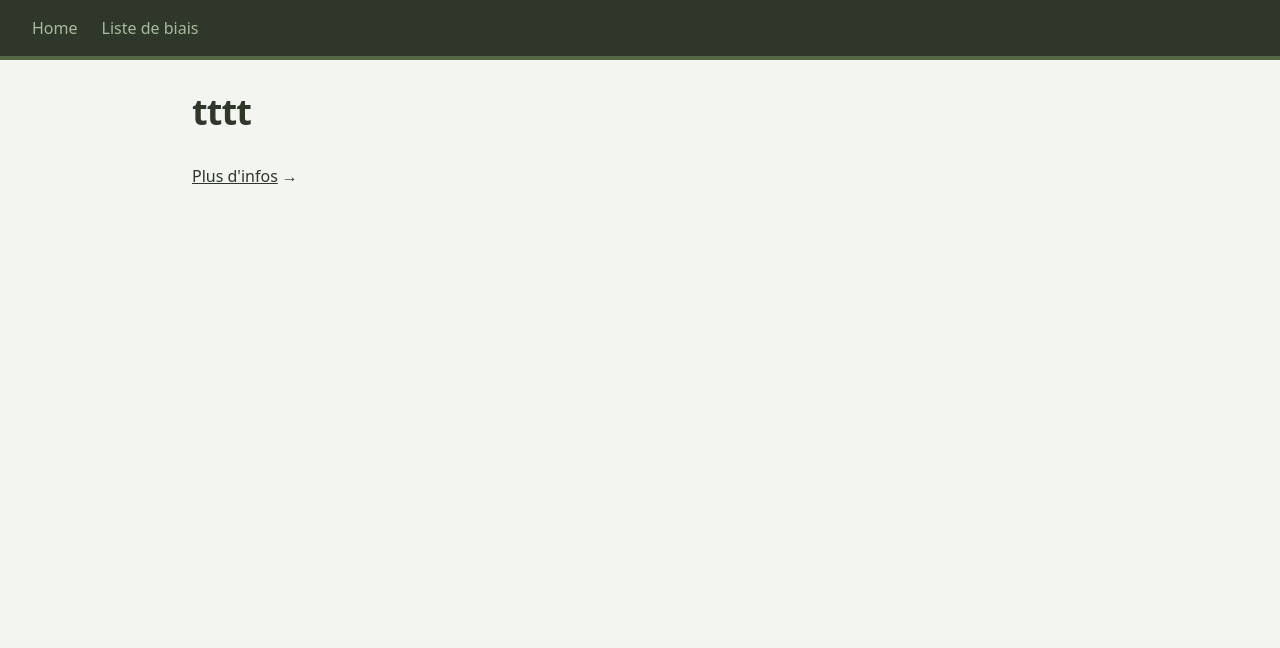
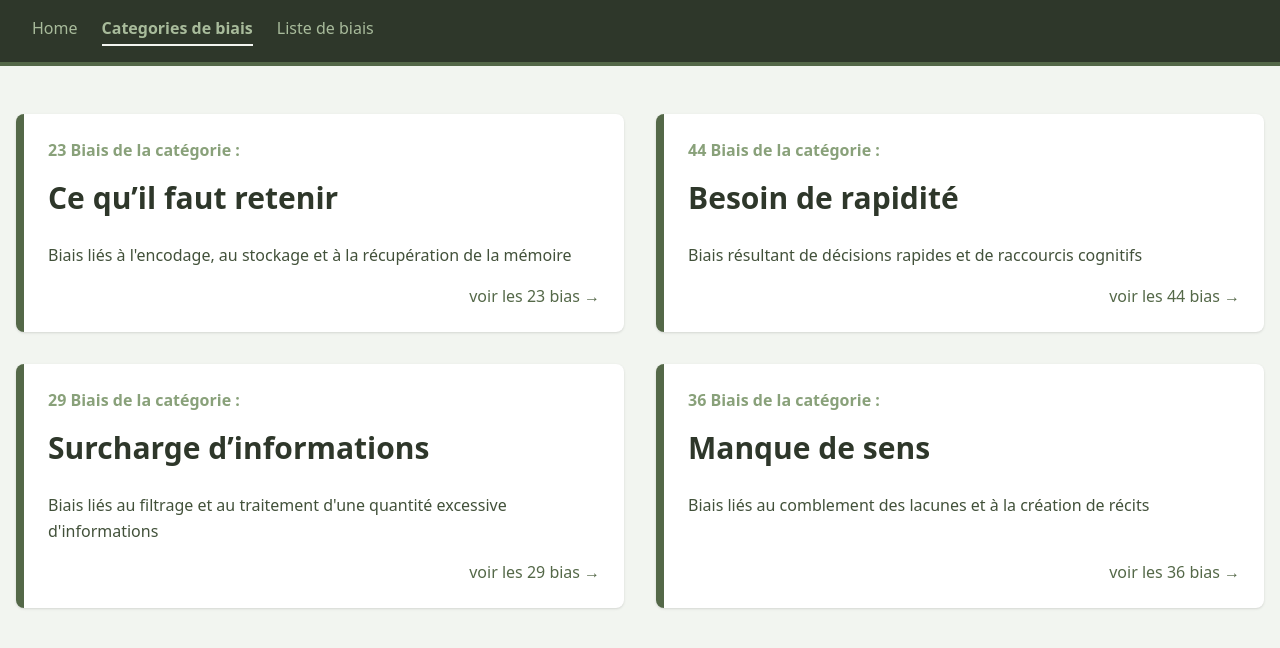
Before and after one commit to yassine-mahjoubi/biais-cognitifs, a Vue app: page /categories in a window 1280 px wide. Shown: the top 648 px of the page. Built offline with nearby package versions, Linux system fonts and the light colour scheme.

Commit message:
feat: add categories view and enhance routing; update layout components to use slots for bias details

```diff
--- a/src/components/Layout/BiaisLayout.vue
+++ b/src/components/Layout/BiaisLayout.vue
@@ -5,11 +5,9 @@
       <h1
         class="text-3xl md:text-4xl font-bold text-heavy-metal-900 mb-2 animate-fade-in tracking-tight"
       >
-        <!-- {{ randomBias.name }} -->
         <slot name="name"></slot>
       </h1>
       <p class="text-heavy-metal-800 text-lg leading-relaxed">
-        <!-- {{ randomBias.description }} -->
         <slot name="description"></slot>
       </p>
       <div>
--- a/src/components/Layout/Menu.vue
+++ b/src/components/Layout/Menu.vue
@@ -10,6 +10,9 @@ const navLinkActiveClass = 'font-bold text-heavy-metal-50 border-b-2 border-heav
     class="sticky top-0 z-50 bg-heavy-metal-900 backdrop-blur-md border-b-4 border-heavy-metal-600 px-8 py-4 flex gap-6"
   >
     <RouterLink to="/" :class="navLinkClass" :active-class="navLinkActiveClass"> Home </RouterLink>
+    <RouterLink to="/categories" :class="navLinkClass" :active-class="navLinkActiveClass">
+      Categories de biais
+    </RouterLink>
     <RouterLink to="/liste" :class="navLinkClass" :active-class="navLinkActiveClass">
       Liste de biais
     </RouterLink>
--- a/src/components/views/BiasDetail.vue
+++ b/src/components/views/BiasDetail.vue
@@ -20,7 +20,7 @@ onMounted(async () => {
 
 <template>
   <BiaisLayout>
-    <template #name>{{ selectedBias?.name }}tttt</template>
+    <template #name>{{ selectedBias?.name }}</template>
     <template #description>{{ selectedBias?.description }}</template>
     <template #action>
       <a
--- /dev/null
+++ b/src/components/views/CategoriesVIew.vue
@@ -0,0 +1,47 @@
+<script lang="ts" setup>
+import { onMounted } from 'vue'
+import { storeToRefs } from 'pinia'
+
+import { useBiasStore } from '@/stores/bias'
+
+const store = useBiasStore()
+//storeToRefs keep recativity alive
+const { loading, categories } = storeToRefs(store)
+const { fetchBias } = store
+
+onMounted(async () => {
+  await fetchBias()
+})
+</script>
+<template>
+  <div v-if="loading">loading....</div>
+  <div v-else class="mt-4 max-w-7xl mx-auto px-4 py-8">
+    <ul class="grid grid-cols-1 md:grid-cols-3 xl:grid-cols-2 gap-8">
+      <li v-for="cat in categories" :key="cat.id">
+        <div
+          class="bg-white border-l-8 border-heavy-metal-600 p-6 rounded-lg shadow-sm hover:shadow-md transition-shadow relative h-full flex flex-col"
+        >
+          <span class="text-heavy-metal-400 text-1xl font-bold">
+            {{ cat.count }} Biais de la catégorie :</span
+          >
+          <h3 class="text-3xl font-bold text-heavy-metal-900 mt-2 mb-4 min-h-14 flex items-center">
+            {{ cat.name }}
+          </h3>
+          <p class="text-heavy-metal-700 leading-relaxed grow mb-4">
+            {{ cat.description }}
+          </p>
+          <a
+            href="/"
+            target="_blank"
+            title="Plus d'infos sur le biais sur Cognitive Labs - nouvelle fenêtre"
+            rel="noopener"
+            class="text-heavy-metal-600 hover:text-heavy-metal-800 font-medium inline-flex items-center gap-1 self-end group"
+          >
+            voir les {{ cat.count }} bias
+            <i aria-hidden="true" class="group-hover:translate-x-1 transition-transform">→</i>
+          </a>
+        </div>
+      </li>
+    </ul>
+  </div>
+</template>
--- a/src/components/views/RandomView.vue
+++ b/src/components/views/RandomView.vue
@@ -15,7 +15,7 @@ onMounted(async () => {
 </script>
 <template>
   <BiaisLayout>
-    <template #name>{{ randomBias?.name }}tttt</template>
+    <template #name>{{ randomBias?.name }}</template>
     <template #description>{{ randomBias?.description }}</template>
     <template #action>
       <button
--- a/src/router/index.ts
+++ b/src/router/index.ts
@@ -3,10 +3,12 @@ import { createRouter, createWebHistory } from 'vue-router'
 import ListeView from '@/components/views/ListeView.vue'
 import RandomView from '@/components/views/RandomView.vue'
 import BiasDetail from '@/components/views/BiasDetail.vue'
+import CategoriesVIew from '@/components/views/CategoriesVIew.vue'
 
 const routes = [
   { path: '/', component: RandomView },
   { path: '/liste', component: ListeView },
+  { path: '/categories', component: CategoriesVIew },
   { path: '/:slug', name: 'bias-detail', component: BiasDetail, props: true },
 ]
 const router = createRouter({
--- a/src/stores/bias.ts
+++ b/src/stores/bias.ts
@@ -1,6 +1,6 @@
 import { defineStore } from 'pinia'
 import { ref, shallowRef } from 'vue'
-import type { Bias } from '@/type/Bias'
+import type { Bias, Category } from '@/type/Bias'
 import { getApiResponse } from '../services/services'
 
 /**
@@ -15,6 +15,7 @@ const getRandomIndex = (data: Bias[]): number => {
 
 export const useBiasStore = defineStore('bias', () => {
   const biases = shallowRef<Bias[]>([])
+  const categories = shallowRef<Category[]>([])
   const loading = ref<boolean>(false)
   const randomBias = ref<Bias | null | undefined>(undefined)
   const dataLoaded = ref<boolean>(false)
@@ -33,6 +34,7 @@ export const useBiasStore = defineStore('bias', () => {
       const response = await getApiResponse()
       if (response && response.list_biases.length > 0) {
         biases.value = response.list_biases
+        categories.value = response.categories_biases
         dataLoaded.value = true
       }
     } catch (error) {
@@ -60,5 +62,24 @@ export const useBiasStore = defineStore('bias', () => {
     return biases.value.find((bias) => slug === bias.slug)
   }
 
-  return { fetchBias, biases, loading, selectRandomBias, randomBias, getBiasBySlug }
+  /**
+   * filtrer les bias par catégorie
+   * @param category
+   * @returns teableau de biais filtré par categorie_id
+   */
+  const filtredByCategory = (category: string) => {
+    const filteredBiases = biases.value.filter((bias) => category === bias.category_id)
+    return filteredBiases
+  }
+
+  return {
+    fetchBias,
+    biases,
+    categories,
+    loading,
+    selectRandomBias,
+    randomBias,
+    getBiasBySlug,
+    filtredByCategory,
+  }
 })
```
